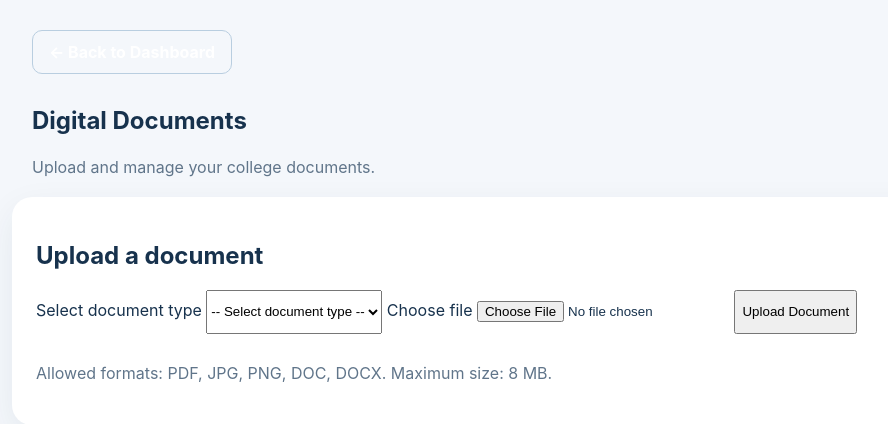
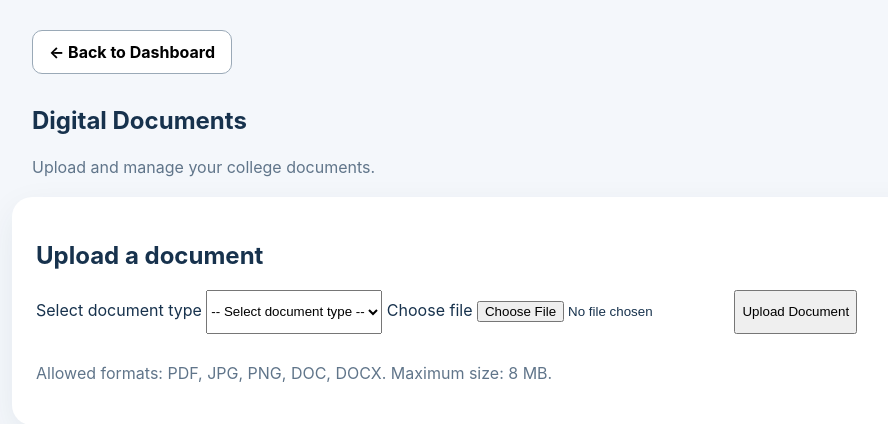
Before and after one commit to ramshasayyed2106-lab/smart-campus-college-app, a Flask app: template app/templates/documents.html in a window 1280 px wide. Shown: the part 68-492 px from the top of the page, without its empty margins (28-916 px from the left). Run offline with Flask 3, Linux system fonts and the light colour scheme; the template is opened without the code that fills it, so the values that code supplies are empty.

Commit message:
Update app.css

```diff
--- a/app/static/app.css
+++ b/app/static/app.css
@@ -75,3 +75,15 @@ button, input, select, textarea { min-height: 44px; }
   font-weight: 700;
   white-space: nowrap;
 }
+
+/* Keep back-to-dashboard links readable on light backgrounds. */
+.page-head > a.outline {
+  color: #000 !important;
+  background: #fff !important;
+  border: 1px solid #9aa9b7 !important;
+  text-decoration: none;
+}
+.page-head > a.outline:hover {
+  color: #000 !important;
+  background: #f1f4f7 !important;
+}
```
